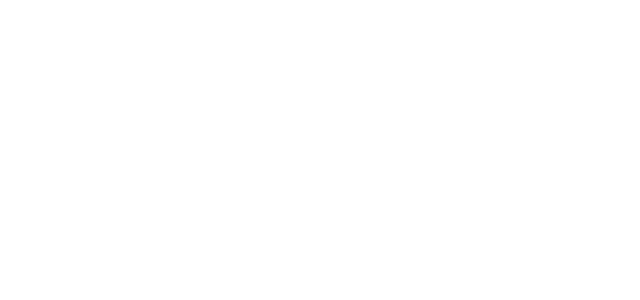
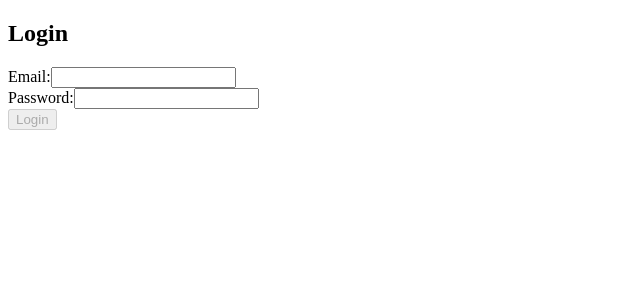
Before and after one commit to Ando-Mickael/m1p11mean-Ando-Tiany, an Angular app in the folder client/: page /login in a window 1280 px wide. Before the commit this address led to /. Shown: the top 300 px of the page, without its empty margins (0-640 px from the left). Built offline with nearby package versions, Linux system fonts and the light colour scheme.

Commit message:
login Client

```diff
--- a/client/angular.json
+++ b/client/angular.json
@@ -101,5 +101,8 @@
         }
       }
     }
+  },
+  "cli": {
+    "analytics": false
   }
 }
--- a/client/src/app/app-routing.module.ts
+++ b/client/src/app/app-routing.module.ts
@@ -4,10 +4,12 @@
 import { HomeComponent } from './home/home.component';
 import { SignupCodeComponent } from './signup-code/signup-code.component';
 import { SignupComponent } from './signup/signup.component';
+import {LoginComponent} from "./login/login.component";
 
 const routes: Routes = [
   { path: '', component: HomeComponent },
   { path: 'signup', component: SignupComponent },
+  { path: 'login', component: LoginComponent },
   { path: 'signup-code', component: SignupCodeComponent },
   { path: 'client', component: HomeClientComponent },
 ];
--- a/client/src/app/home/home.component.html
+++ b/client/src/app/home/home.component.html
@@ -2,5 +2,5 @@
   <h1>MEAN project, M1</h1>
   <a href="signup">Join us !</a>
   <br />
-  <a href="#">Login</a>
+  <a href="login">Login</a>
 </div>
--- /dev/null
+++ b/client/src/app/login/login.component.html
@@ -0,0 +1,20 @@
+<div class="login-container">
+  <h2>Login</h2>
+  <form [formGroup]="loginForm" (ngSubmit)="onSubmit()">
+    <div class="form-group">
+      <label for="email">Email:</label>
+      <input type="email" id="email" formControlName="email" required>
+      <div *ngIf="loginForm.get('email')?.hasError('email') && loginForm.get('email')?.touched">
+        Invalid email address.
+      </div>
+    </div>
+    <div class="form-group">
+      <label for="password">Password:</label>
+      <input type="password" id="password" formControlName="password" required>
+      <div *ngIf="loginForm.get('password')?.hasError('minlength') && loginForm.get('password')?.touched">
+        Password must be at least 6 characters long.
+      </div>
+    </div>
+    <button type="submit" [disabled]="loginForm.invalid">Login</button>
+  </form>
+</div>
--- /dev/null
+++ b/client/src/app/login/login.component.ts
@@ -0,0 +1,38 @@
+// login.component.ts
+
+import { Component } from '@angular/core';
+import { FormBuilder, FormGroup, Validators } from '@angular/forms';
+import { AuthService } from '../services/auth.service';
+
+@Component({
+  selector: 'app-login',
+  templateUrl: './login.component.html',
+  styleUrls: ['./login.component.css']
+})
+export class LoginComponent {
+  loginForm: FormGroup;
+
+  constructor(private formBuilder: FormBuilder, private authService: AuthService) {
+    this.loginForm = this.formBuilder.group({
+      email: ['', [Validators.required, Validators.email]],
+      password: ['', [Validators.required, Validators.minLength(1)]]
+    });
+  }
+
+  onSubmit() {
+    if (this.loginForm.valid) {
+      const { email, password } = this.loginForm.value;
+      this.authService.login(email, password)
+        .subscribe(
+          // Handle successful login
+          response => {
+            console.log('Login successful:', response);
+          },
+          // Handle login error
+          error => {
+            console.error('Login failed:', error);
+          }
+        );
+    }
+  }
+}
--- /dev/null
+++ b/client/src/app/services/auth.service.ts
@@ -0,0 +1,17 @@
+import { Injectable } from '@angular/core';
+import { HttpClient } from '@angular/common/http';
+import { Observable } from 'rxjs';
+
+@Injectable({
+  providedIn: 'root'
+})
+export class AuthService {
+  private apiUrl = 'http://localhost:3000/auth';
+
+  constructor(private http: HttpClient) {}
+
+  login(email: string, password: string): Observable<any> {
+    const loginData = { email, password };
+    return this.http.post(`${this.apiUrl}/login`, loginData);
+  }
+}
```
Also changed, not shown: client/src/app/app.module.ts (+7 -2 lines), client/src/app/login/login.component.css (added), 1 other file (tests, documents, lock files or other folders).
